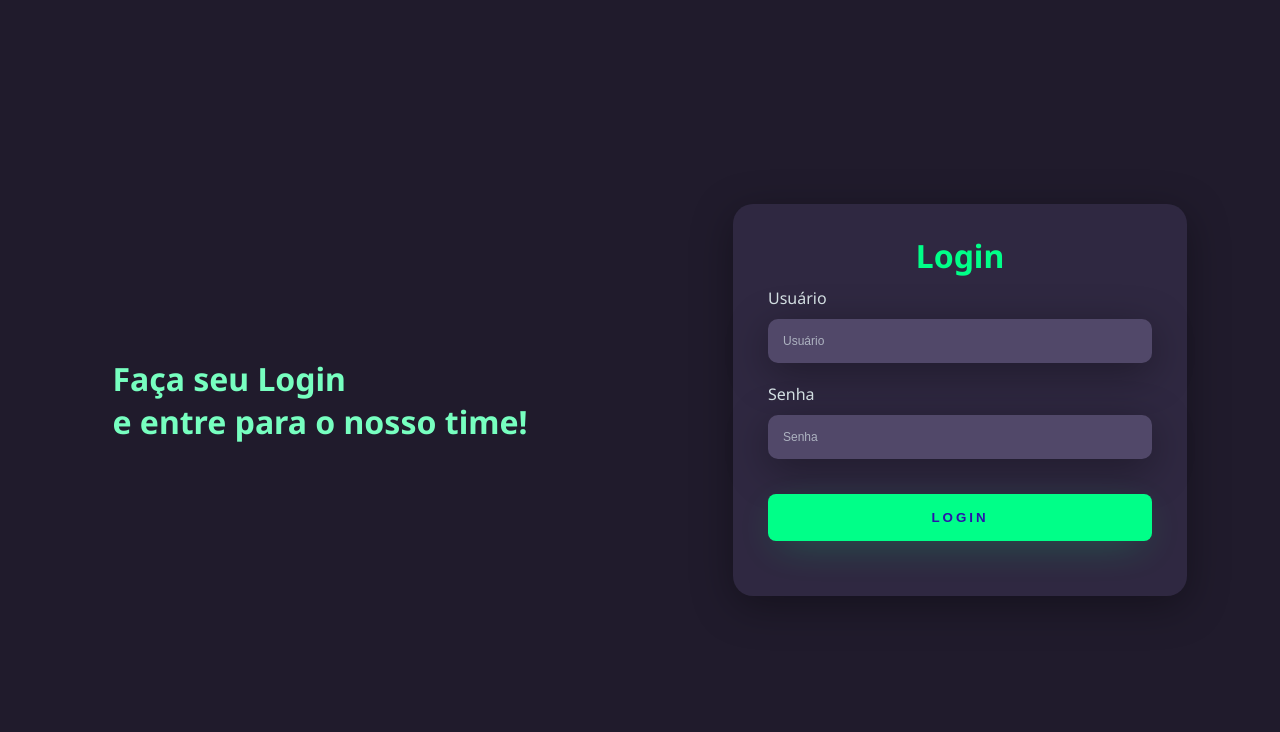
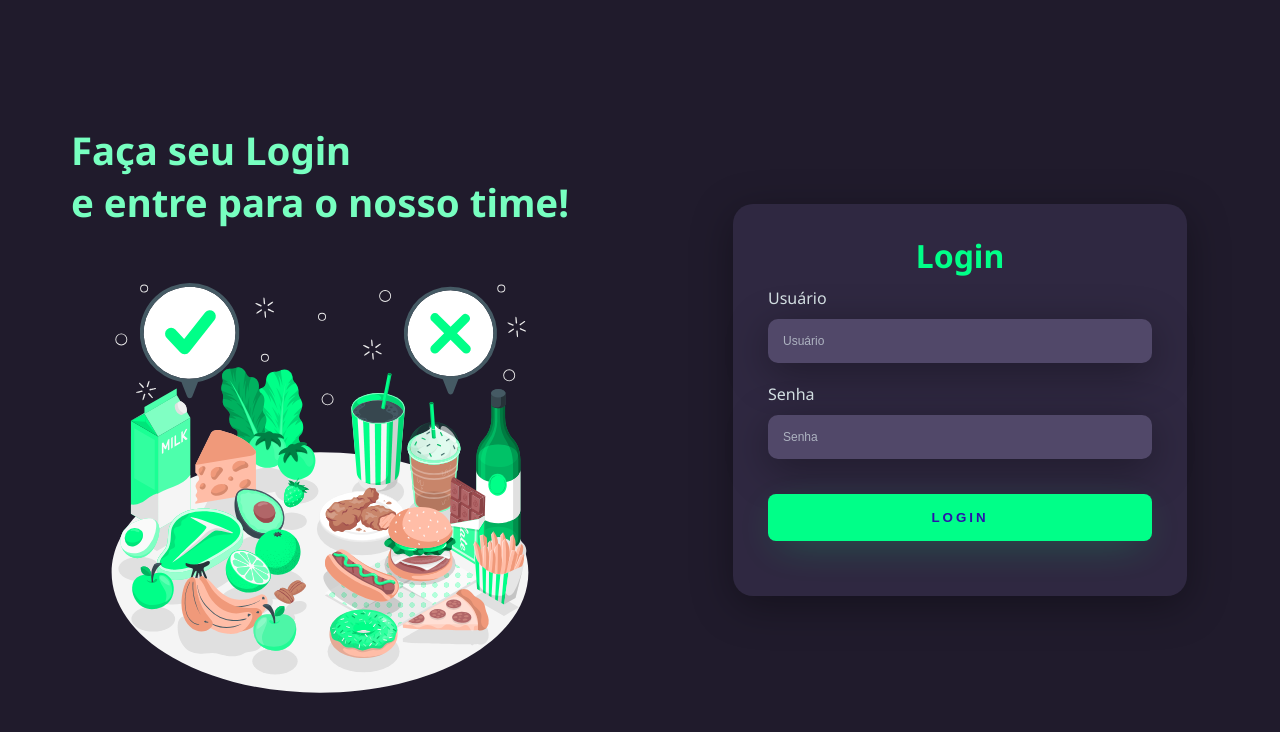
Before and after one commit to sdlima4025/login_sdlima, a plain HTML site: page index.html in a window 1280 px wide. Drawn offline with Linux system fonts and the light colour scheme.

Commit message:
inserido image animada do site: https://storyset.com/illustration/healthy-food-vs-fast-food/amico/animate

```diff
--- a/index.html
+++ b/index.html
@@ -10,6 +10,7 @@
     <div class="main-login">
         <div class="left-login">
             <h1>Faça seu Login <br>e entre para o nosso time!</h1>
+            <img src="food-animate.svg" class="left-login-image" alt="food-animate">
         </div>
 
         <div class="right-login">
--- a/style.css
+++ b/style.css
@@ -21,6 +21,7 @@ body {
 }
 .left-login > h1 {
     color: #77FFC0;
+    font-size: 3vw;
 }
 .right-login {
     width: 50vw;
@@ -44,6 +45,9 @@ body {
     color: #00FF88;
     font-weight: 800;
     margin: 0;
+}
+.left-login-image {
+  width: 35vw;
 }
 .textfield {
     width: 100%;
```
Also changed, not shown: food-animate.svg (added).
